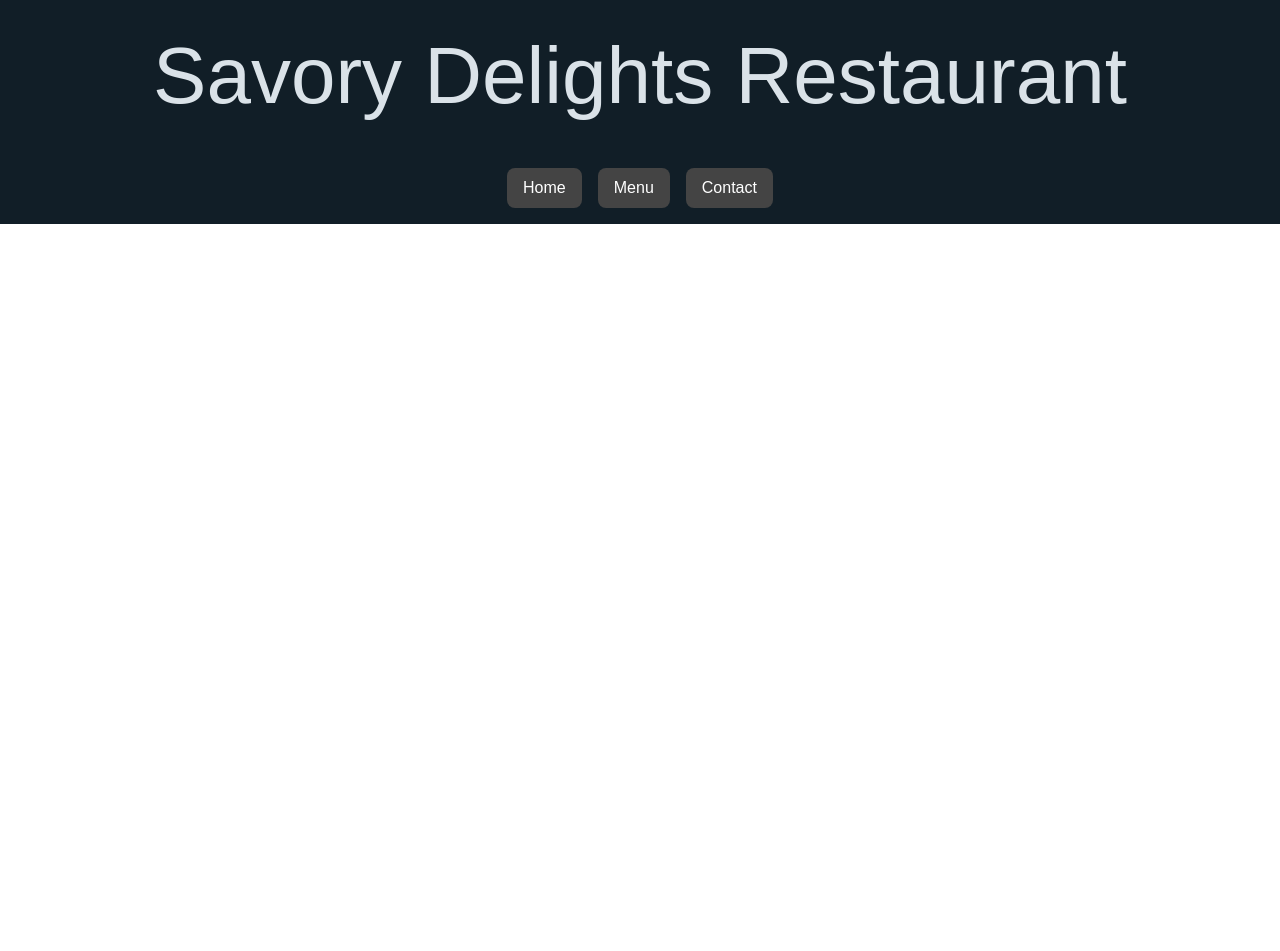
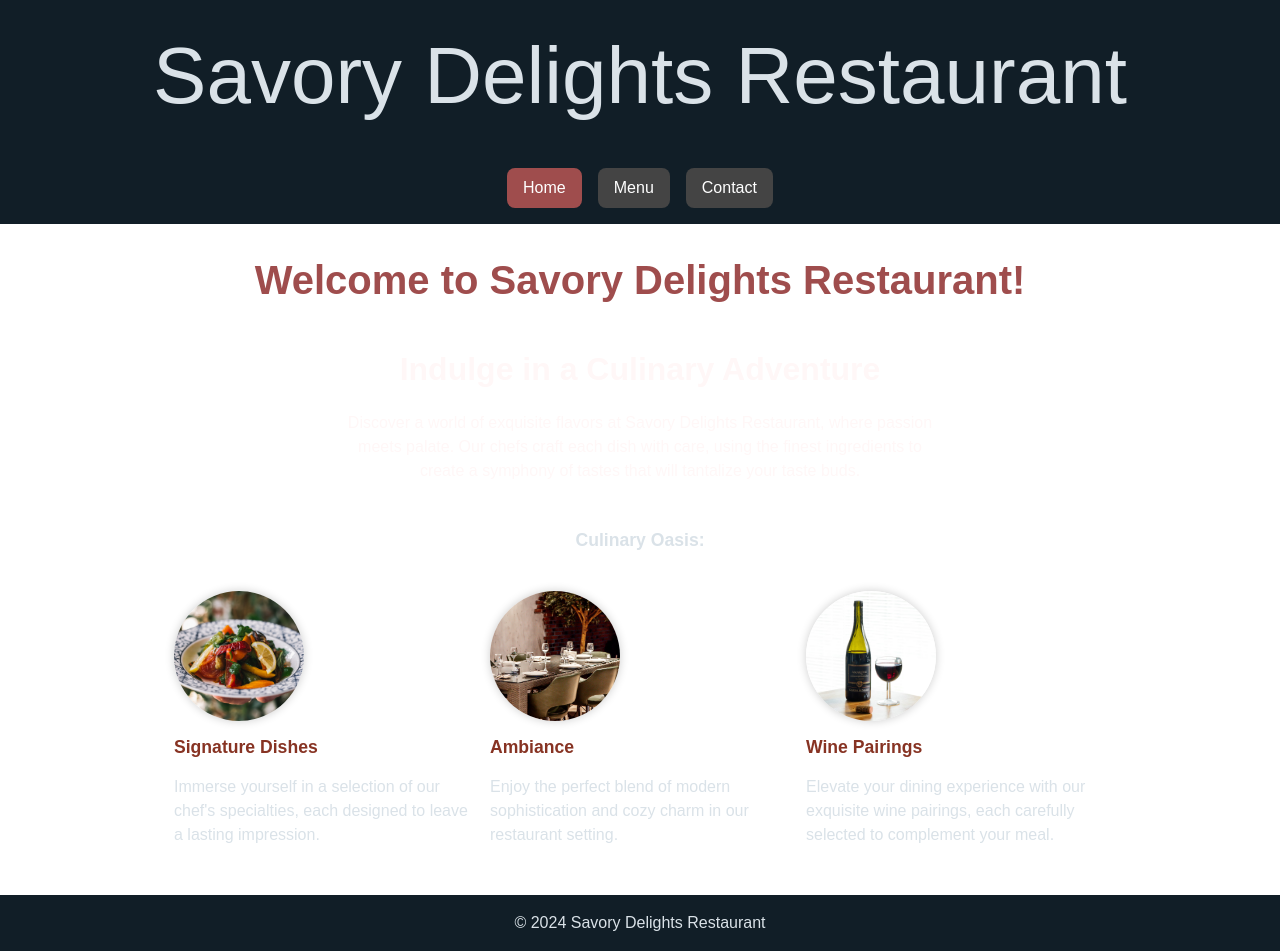
Before and after one commit to Robertron624/TheOdinProject_Restaurant-page, a website built with webpack: page dist/index.html in a window 1280 px wide. Before the commit the page ends 800 px from the top, so only its background shows below. Built offline with nearby package versions, Linux system fonts and the light colour scheme.

Commit message:
feat: homepage content

```diff
--- a/src/index.js
+++ b/src/index.js
@@ -1,10 +1,49 @@
+"use strict";
 
-const contentBtns = document.querySelectorAll('.content-btn');
-const pageContent = document.querySelector('#content');
+import Home from "./pages/Home";
+import Menu from "./pages/Menu";
+import Contact from "./pages/Contact";
 
-contentBtns.forEach(btn => {
-    btn.addEventListener('click', () => {
-        const buttonId = btn.id;
-        console.info('buttonId: ', buttonId);
+import "./style.css";
+
+const contentBtns = document.querySelectorAll(".content-btn");
+const pageContent = document.querySelector("#content");
+
+pageContent.innerHTML = "";
+pageContent.appendChild(Home());
+contentBtns.forEach((btn) => {
+    btn.addEventListener("click", () => {
+        const buttonId = btn.id.replace("-btn", "");
+
+        pageContent.innerHTML = "";
+
+        // Add active class only to the clicked button
+        contentBtns.forEach((btn) => {
+            btn.classList.remove("active");
+        });
+        btn.classList.add("active");
+
+        const content = getContent(buttonId);
+        pageContent.appendChild(content);
     });
 });
+
+function getContent(buttonId) {
+    let content;
+
+    switch (buttonId) {
+        case "home":
+            content = Home();
+            break;
+        case "menu":
+            content = Menu();
+            break;
+        case "contact":
+            content = Contact();
+            break;
+        default:
+            content = Home();
+    }
+
+    return content;
+}
--- /dev/null
+++ b/src/pages/Contact.js
@@ -0,0 +1,8 @@
+function Contact () {
+    const contactElement = document.createElement("div");
+    contactElement.innerHTML = "<h1>Contact</h1>";
+    contactElement.id = "contact";
+    return contactElement;
+}
+
+export default Contact;
--- /dev/null
+++ b/src/pages/Home.js
@@ -0,0 +1,87 @@
+import SignatureDishesImage from "../assets/images/signature-dishes.jpg";
+import AmbianceImage from "../assets/images/ambiance.jpg";
+import WinePairingsImage from "../assets/images/wine-pairings.jpg";
+
+function getExploreList() {
+
+    const exploreListItemsContent = [
+        {
+            name: "Signature Dishes",
+            description: " Immerse yourself in a selection of our chef's specialties, each designed to leave a lasting impression.",
+            image: SignatureDishesImage,
+            attribution: `<a href="https://www.freepik.es/foto-gratis/ensalada-verduras-tomate-pimientos-salteados-perejil-limon-aceite-oliva_7652118.htm#query=special%20dishes&position=2&from_view=search&track=ais&uuid=db5fc085-9f42-48b4-ad7e-176086b5efd7">Imagen de stockking</a> en Freepik`
+        },
+        {
+            name: "Ambiance",
+            description: "Enjoy the perfect blend of modern sophistication and cozy charm in our restaurant setting.",
+            image: AmbianceImage,
+            attribution: `<a href="https://www.freepik.es/foto-gratis/mesa-mimbre-gris-sillas-cristal-gris_6384729.htm#query=restaurant%20ambiance&position=3&from_view=search&track=ais&uuid=7c3ffc62-f548-41a6-a12f-d5f70c3c633b">Imagen de KamranAydinov</a> en Freepik`
+        },
+        {
+            name: "Wine Pairings",
+            description: "Elevate your dining experience with our exquisite wine pairings, each carefully selected to complement your meal.",
+            image: WinePairingsImage,
+            attribution: `Foto de <a href="https://unsplash.com/es/@brett_jordan?utm_content=creditCopyText&utm_medium=referral&utm_source=unsplash">Brett Jordan</a> en <a href="https://unsplash.com/es/fotos/botella-de-vino-negro-junto-a-copa-de-vino-transparente-sobre-mesa-de-madera-marron-ljwiMZOYNcc?utm_content=creditCopyText&utm_medium=referral&utm_source=unsplash">Unsplash</a>
+            `
+        },
+    ];
+
+    const exploreList = document.createElement("ul");
+    exploreList.classList.add("explore-list");
+
+    exploreListItemsContent.forEach((item) => {
+        const listItem = document.createElement("li");
+        listItem.classList.add("explore-list-item");
+
+        const itemImage = document.createElement("img");
+        itemImage.src = item.image;
+        itemImage.alt = item.name;
+        listItem.appendChild(itemImage);
+
+        const itemTitle = document.createElement("h4");
+        itemTitle.textContent = item.name;
+        listItem.appendChild(itemTitle);
+
+        const itemDescription = document.createElement("p");
+        itemDescription.textContent = item.description;
+        listItem.appendChild(itemDescription);
+
+        exploreList.appendChild(listItem);
+    });
+
+    return exploreList;
+
+}
+
+function Home() {
+    const homeElement = document.createElement("div");
+    homeElement.id = "home";
+    homeElement.innerHTML = `<h1>Welcome to Savory Delights Restaurant!</h1>`;
+
+    const introContainer = document.createElement("div");
+    introContainer.classList.add("intro-container");
+    introContainer.classList.add("mx-auto");
+    const subtitle = document.createElement("h2");
+    subtitle.textContent = "Indulge in a Culinary Adventure";
+    const introText = document.createElement("p");
+    introText.classList.add("mx-auto");
+    introText.textContent = `Discover a world of exquisite flavors at Savory Delights Restaurant, where passion meets palate. Our chefs craft each dish with care, using the finest ingredients to create a symphony of tastes that will tantalize your taste buds.`;
+    introContainer.appendChild(subtitle);
+    introContainer.appendChild(introText);
+
+    const exploreContainer = document.createElement("div");
+    exploreContainer.classList.add("explore");
+    exploreContainer.classList.add("mx-auto");
+    const exploreTitle = document.createElement("h3");
+    exploreTitle.textContent = "Culinary Oasis:";
+    const exploreList = getExploreList();
+    exploreContainer.appendChild(exploreTitle);
+    exploreContainer.appendChild(exploreList);
+
+    homeElement.appendChild(introContainer);
+    homeElement.appendChild(exploreContainer);
+
+    return homeElement;
+}
+
+export default Home;
--- /dev/null
+++ b/src/pages/Menu.js
@@ -0,0 +1,8 @@
+function Menu() {
+    const menuElement = document.createElement("div");
+    menuElement.innerHTML = "<h1>Menu</h1>";
+    menuElement.id = "menu";
+    return menuElement;
+}
+
+export default Menu;
--- a/src/style.css
+++ b/src/style.css
@@ -0,0 +1,75 @@
+
+/* General content  */
+h1 {
+    font-size: 2.5rem;
+    margin: 0;
+    font-weight: 700;
+    line-height: 1.2;
+    color: #ded6d6;
+    text-align: center;
+    margin-bottom: 3rem;
+    color: #9f4d4d;
+}
+
+
+/* Homepage */
+
+#home .intro-container {
+    margin-bottom: 3rem;
+    max-width: 600px;
+}
+
+#home .intro-container h2 {
+    font-size: 2rem;
+    margin: 0;
+    font-weight: 700;
+    color: #fff7f7;
+    text-align: center;
+    margin-bottom: 1.5rem;
+}
+
+#home .intro-container p {
+    font-size: 1rem;
+    margin: 0;
+    font-weight: 400;
+    color: #fff7f7;
+    text-align: center;
+    margin-bottom: 2rem;
+}
+
+#home .explore h3 {
+    margin-bottom: 2.5rem;
+    font-size: 1.1rem;
+    text-align: center;
+}
+
+#home .explore ul.explore-list {
+    display: flex;
+    gap: 1rem;
+    justify-content: center;
+    margin-top: 2rem;
+
+}
+
+#home .explore ul.explore-list li {
+    max-width: 300px;
+}
+
+#home .explore ul.explore-list li img {
+    width: 130px;
+    height: 130px;
+    object-fit: cover;
+    border-radius: 50%;
+    box-shadow: 0 0 10px 0 rgba(0, 0, 0, 0.2);
+    transition: transform 0.3s ease-in-out;
+}
+
+#home .explore ul.explore-list li img:hover {
+    transform: scale(1.1);
+}
+
+#home .explore ul.explore-list li h4 {
+    margin: 1.1rem 0;
+    font-size: 1.1rem;
+    color: #873323;
+}
```
Also changed, not shown: dist/ae47763735ebd05d7d4a.jpg (added), dist/e1867c0c322ab22f4f35.jpg (added), dist/f58590a7045854c67315.jpg (added), dist/index.html, dist/main.css, dist/main.js, favicon.png (added), src/assets/images/ambiance.jpg (added), src/assets/images/signature-dishes.jpg (added), src/assets/images/wine-pairings.jpg (added).
